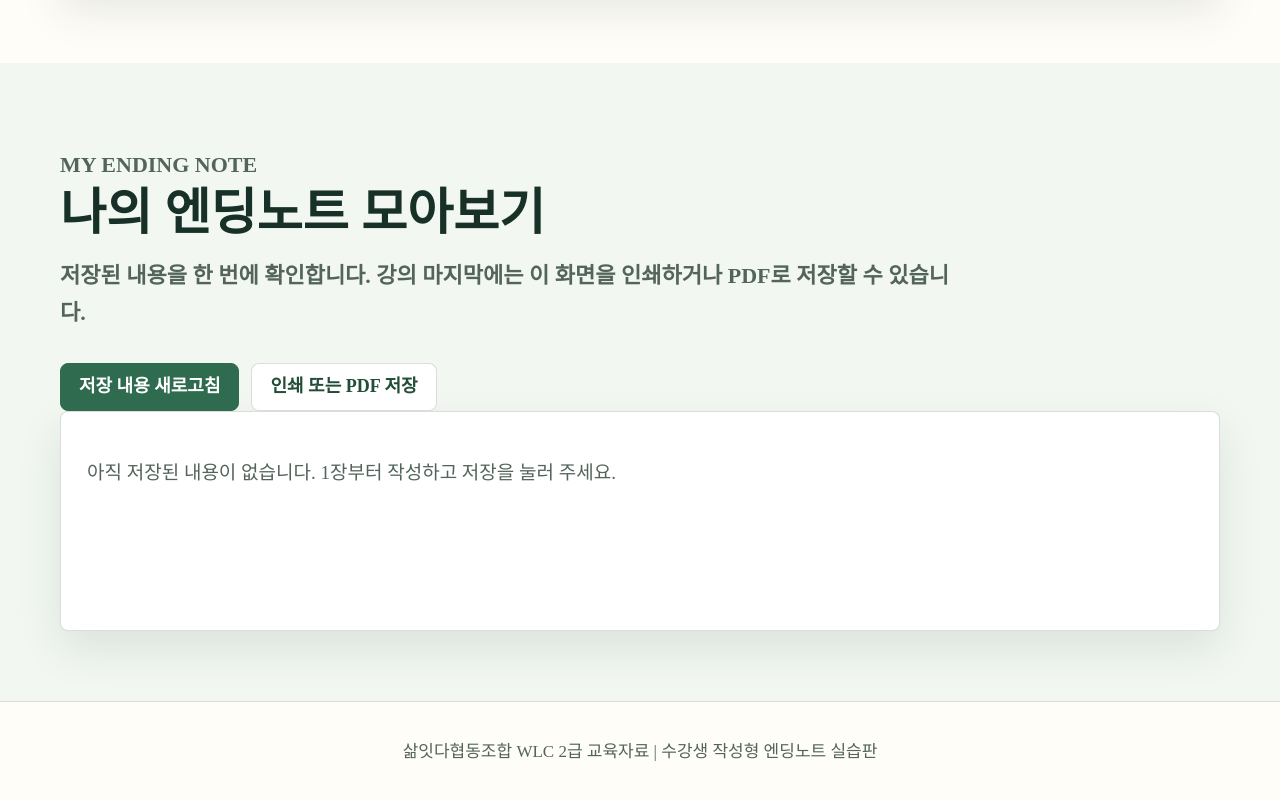
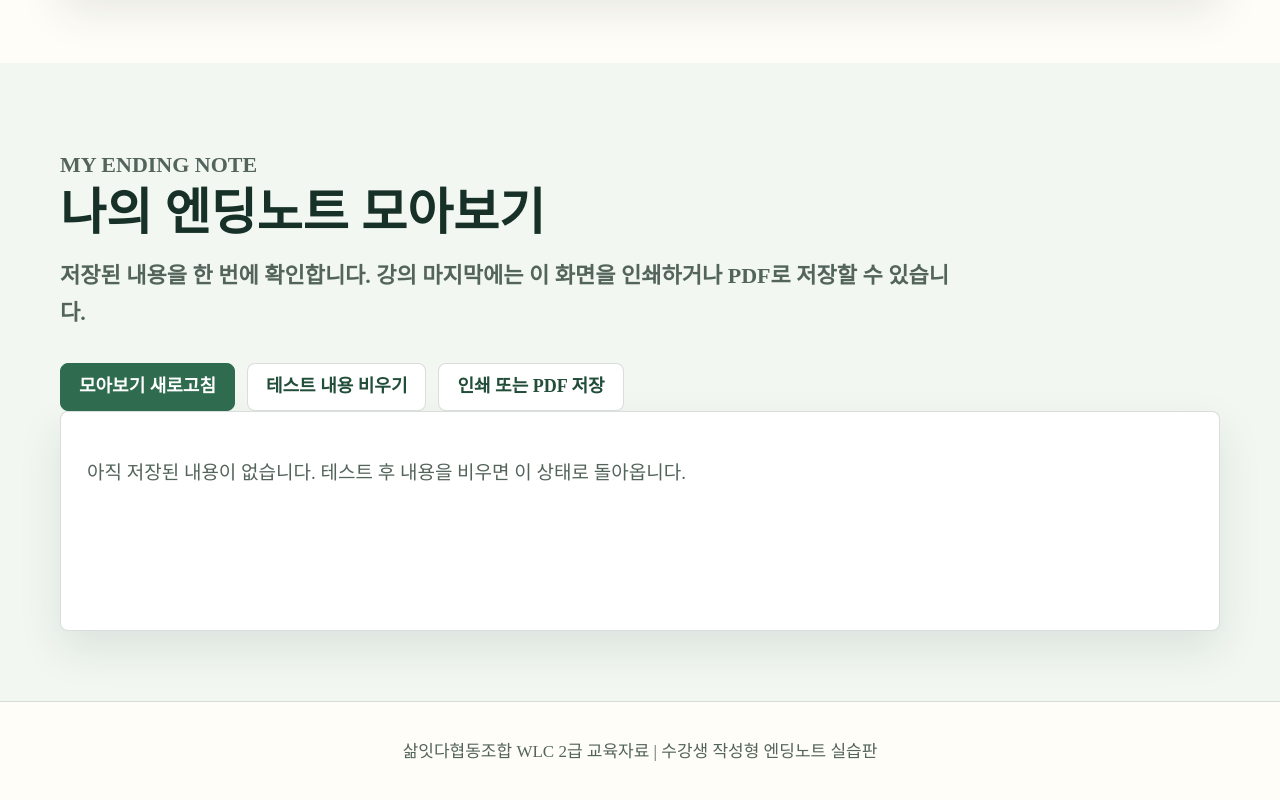
Before and after one commit to withmikyung2/wlc-note, a plain HTML site: page index.html in a window 1280 px wide. Shown: the part 8295-9095 px from the top of the page. Drawn offline with Linux system fonts and the light colour scheme.

Commit message:
Clarify notebook reset action

```diff
--- a/index.html
+++ b/index.html
@@ -837,7 +837,8 @@
             <p>저장된 내용을 한 번에 확인합니다. 강의 마지막에는 이 화면을 인쇄하거나 PDF로 저장할 수 있습니다.</p>
           </div>
           <div class="actions">
-            <button class="btn primary" type="button" onclick="renderNotebook()">저장 내용 새로고침</button>
+            <button class="btn primary" type="button" onclick="renderNotebook()">모아보기 새로고침</button>
+            <button class="btn secondary" type="button" onclick="clearNotebook()">테스트 내용 비우기</button>
             <button class="btn secondary" type="button" onclick="window.print()">인쇄 또는 PDF 저장</button>
           </div>
           <div class="note-output" id="noteOutput" aria-live="polite"></div>
@@ -1173,7 +1174,7 @@
         const output = document.getElementById("noteOutput");
         const hasAny = Object.keys(data).length > 0;
         if (!hasAny) {
-          output.innerHTML = "<p>아직 저장된 내용이 없습니다. 1장부터 작성하고 저장을 눌러 주세요.</p>";
+          output.innerHTML = "<p>아직 저장된 내용이 없습니다. 테스트 후 내용을 비우면 이 상태로 돌아옵니다.</p>";
           return;
         }
 
@@ -1199,7 +1200,7 @@
       }
 
       function clearNotebook() {
-        if (!confirm("저장된 작성 내용을 모두 지우고 새로 시작할까요?")) return;
+        if (!confirm("저장된 작성 내용을 모두 비우고 빈 상태로 돌아갈까요?")) return;
         localStorage.removeItem(storageKey);
         renderRoadmap();
         renderChapters();
```
